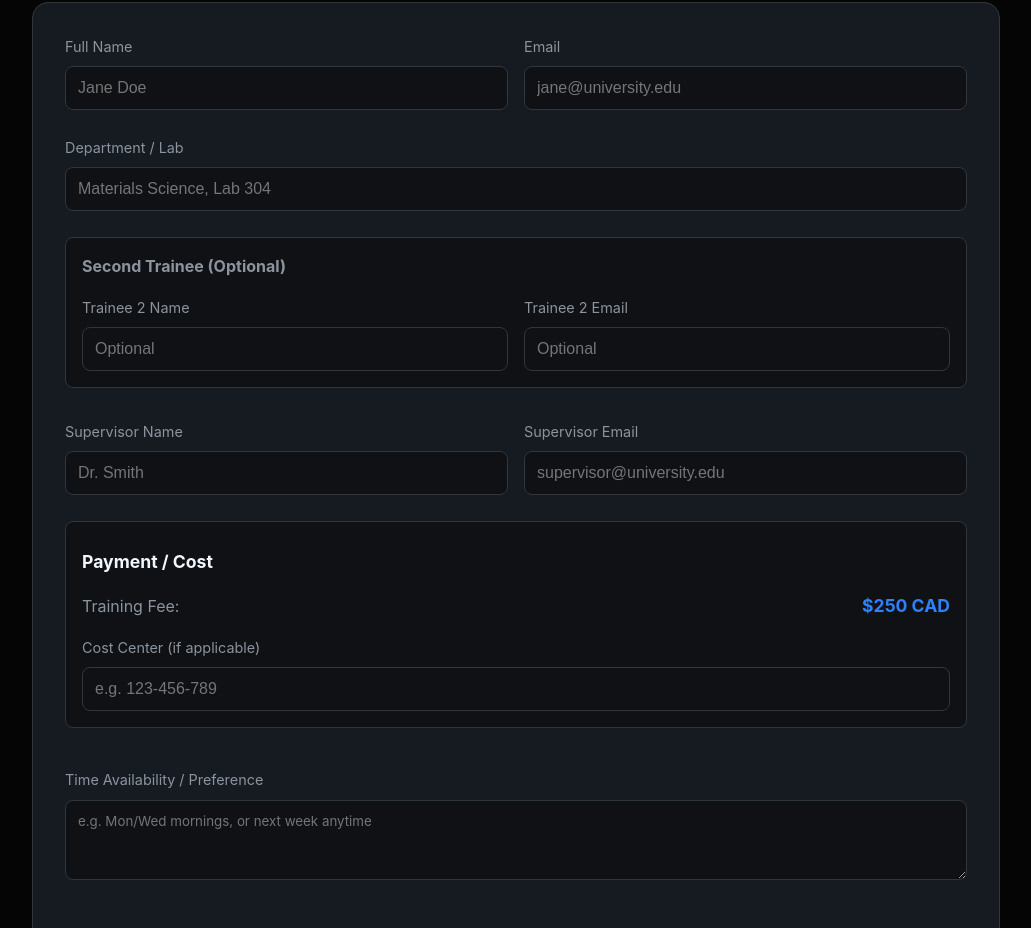
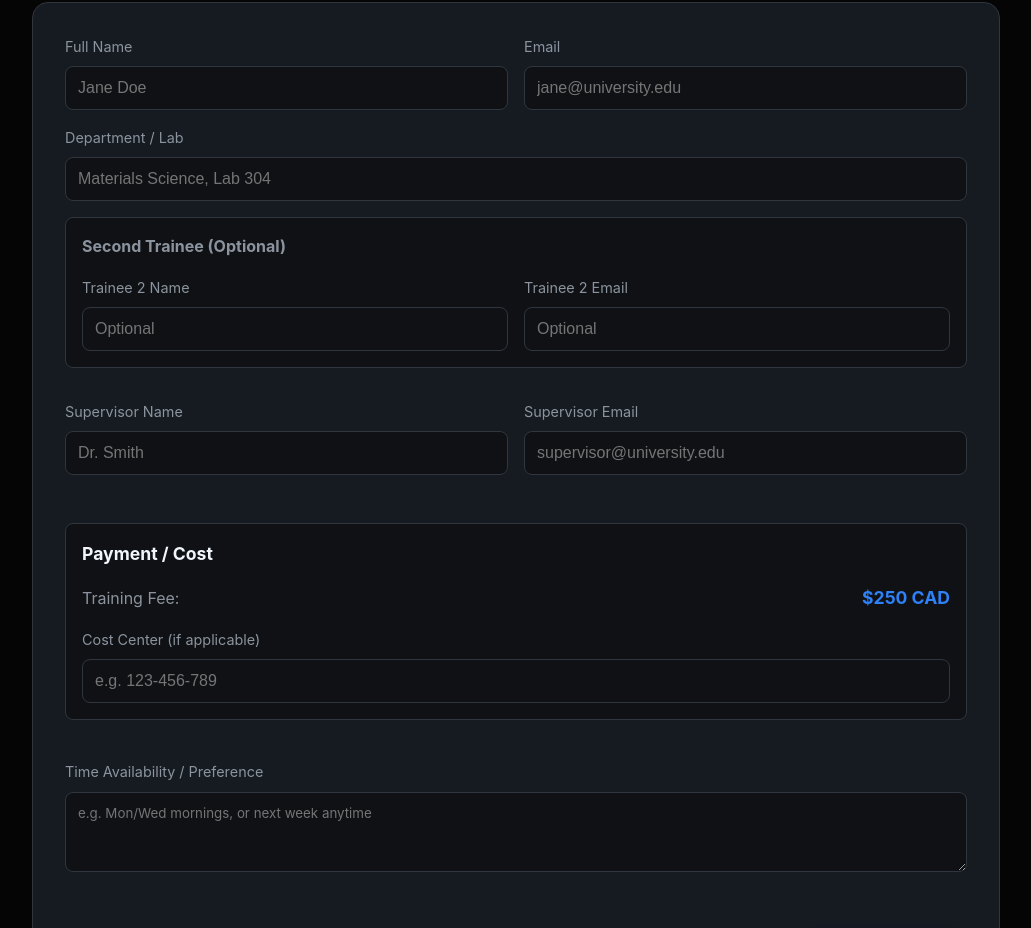
Before and after one commit to Saeed-rbh/PICSSL-Equipment, a Next.js app: page /training in a window 1280 px wide. Shown: the part 309-1237 px from the top of the page, without its empty margins (124-1155 px from the left). Built offline with nearby package versions, Linux system fonts and the light colour scheme.

Commit message:
feat: Add training request page and a multi-step reservation flow component.

```diff
--- a/src/app/training/page.js
+++ b/src/app/training/page.js
@@ -97,7 +97,6 @@ export default function TrainingPage() {
                                     onChange={handleChange}
                                 />
                             </div>
-                            <div style={{ marginTop: '10px' }}>
                             <Input
                                 label="Department / Lab"
                                 placeholder="Materials Science, Lab 304"
@@ -106,9 +105,8 @@ export default function TrainingPage() {
                                 value={formData.department}
                                 onChange={handleChange}
                             />
-                            </div>
 
-                            <div style={{ padding: '1rem', background: 'var(--bg-secondary)', borderRadius: 'var(--radius-md)', border: '1px solid var(--border-color)', marginBottom: '1rem', marginTop: '10px' }}>
+                            <div style={{ padding: '1rem', background: 'var(--bg-secondary)', borderRadius: 'var(--radius-md)', border: '1px solid var(--border-color)', marginBottom: '1rem' }}>
                                 <h3 style={{ fontSize: '1rem', marginBottom: '1rem', color: 'var(--text-secondary)' }}>Second Trainee (Optional)</h3>
                                 <div style={{ display: 'grid', gridTemplateColumns: 'repeat(auto-fit, minmax(280px, 1fr))', gap: '1rem' }}>
                                     <Input
@@ -148,8 +146,8 @@ export default function TrainingPage() {
                                 />
                             </div>
 
-                            <div style={{ marginTop: '10px', marginBottom: '1.5rem', padding: '1rem', background: 'var(--bg-secondary)', borderRadius: 'var(--radius-md)', border: '1px solid var(--border-color)' }}>
-                                <h3 style={{ fontSize: '1.1rem', marginBottom: '1rem', color: 'var(--text-primary)', marginTop: '10px' }}>Payment / Cost</h3>
+                            <div style={{ marginTop: '2rem', marginBottom: '1.5rem', padding: '1rem', background: 'var(--bg-secondary)', borderRadius: 'var(--radius-md)', border: '1px solid var(--border-color)' }}>
+                                <h3 style={{ fontSize: '1.1rem', marginBottom: '1rem', color: 'var(--text-primary)' }}>Payment / Cost</h3>
                                 <div style={{ display: 'flex', justifyContent: 'space-between', alignItems: 'center', marginBottom: '1rem' }}>
                                     <span style={{ color: 'var(--text-secondary)' }}>Training Fee:</span>
                                     <span style={{ fontWeight: 'bold', color: 'var(--accent-primary)', fontSize: '1.1rem' }}>$250 CAD</span>
```
Also changed, not shown: src/components/ReservationFlow.jsx (+5 -3 lines). Lines whose indentation alone changed are shown as unchanged.
